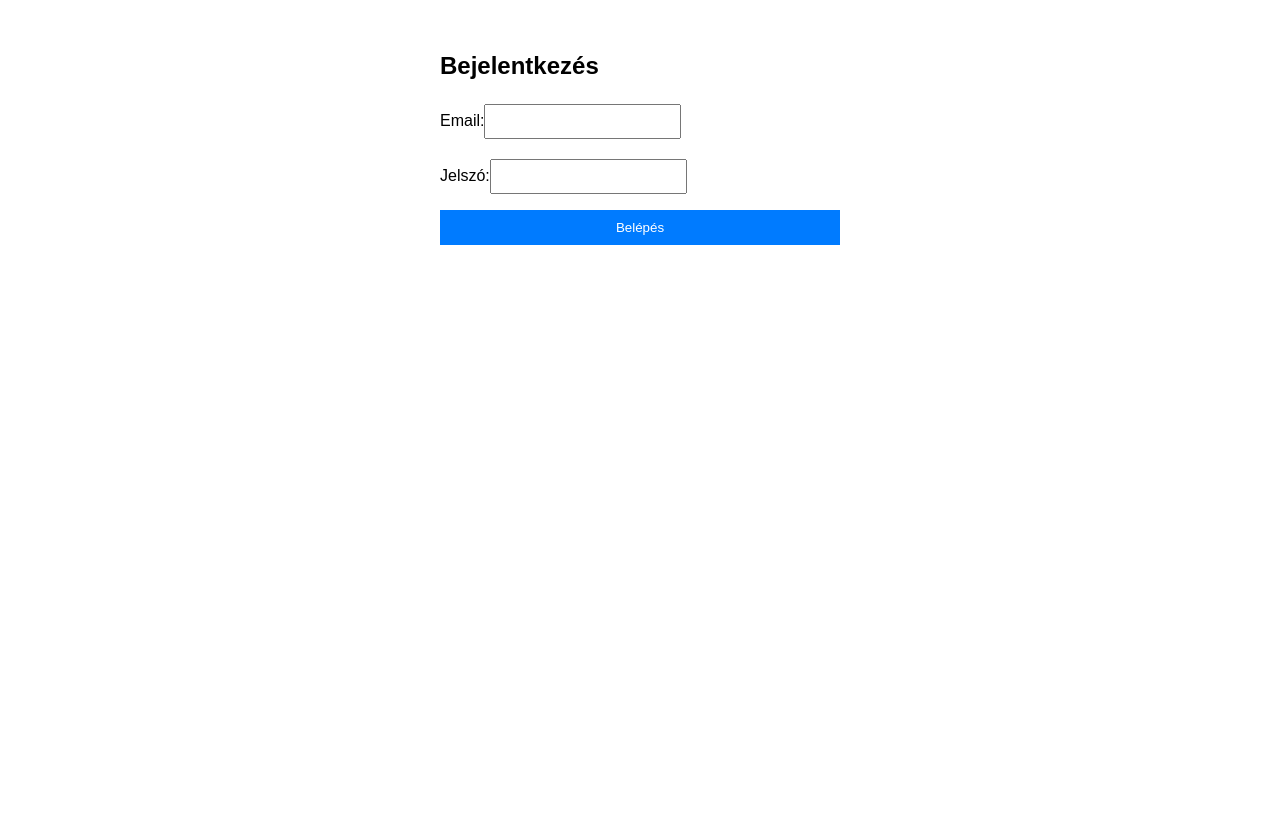
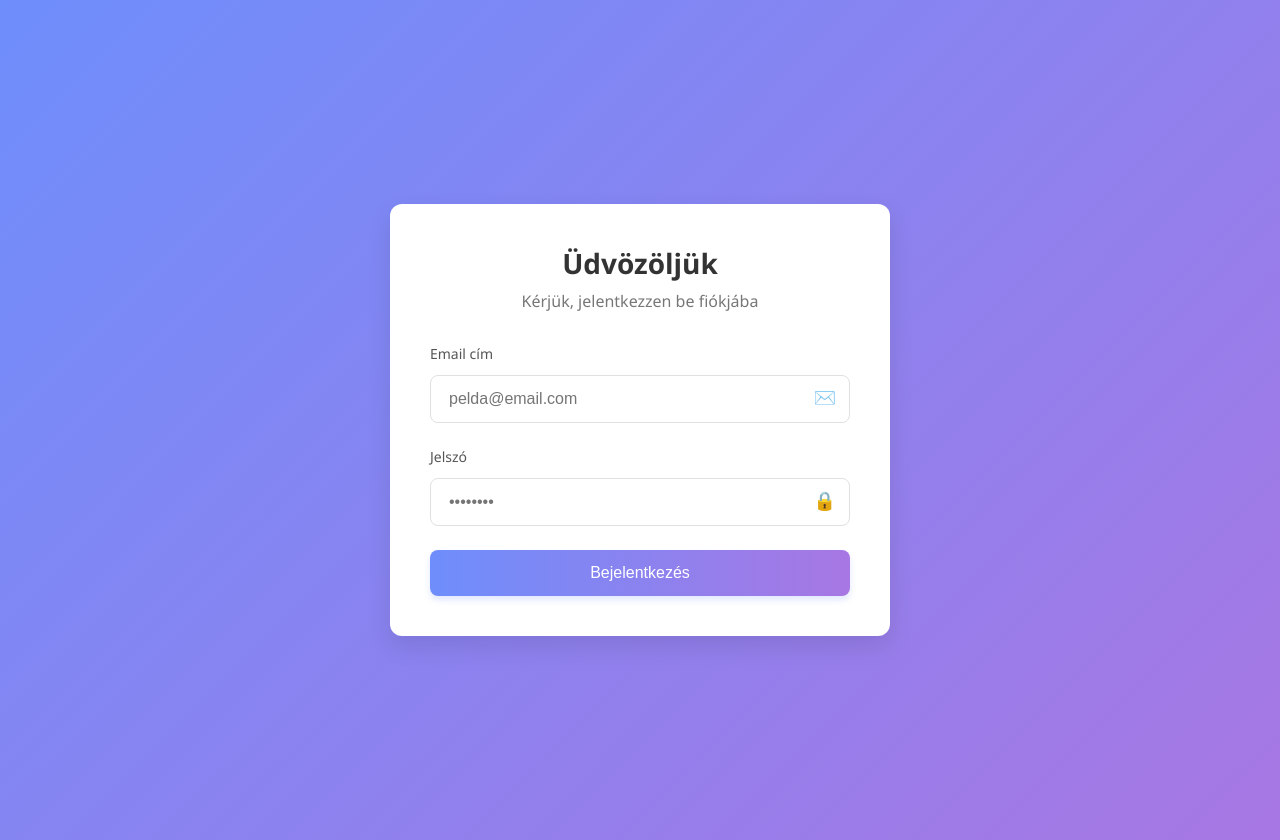
Before and after one commit to kytrack/nlreact, a React (Vite) app: page / in a window 1280 px wide. Before the commit the page ends 800 px from the top, so only its background shows below. Built offline with nearby package versions, Linux system fonts and the light colour scheme.

Commit message:
login design

```diff
--- a/src/index.css
+++ b/src/index.css
@@ -1,7 +1,6 @@
 body {
   font-family: Arial, sans-serif;
   margin: 0;
-  padding: 20px;
 }
 
 form {
--- a/src/pages/Login.tsx
+++ b/src/pages/Login.tsx
@@ -3,6 +3,7 @@ import { useNavigate } from 'react-router-dom';
 import apiClient from '../utils/ApiClient';
 import { LoginData } from '../types/authTypes';
 import { hashPasswordWithSHA256 } from '../utils/hashUtils';
+import './login.css';
 
 const Login = () => {
   const [formData, setFormData] = useState<LoginData>({
@@ -10,14 +11,21 @@ const Login = () => {
     hashed_password: '',
   });
   const [error, setError] = useState('');
+  const [isLoading, setIsLoading] = useState(false);
   const navigate = useNavigate();
 
   const handleSubmit = async (e: React.FormEvent) => {
     e.preventDefault();
+    setIsLoading(true);
+    setError('');
+
     try {
-      formData.hashed_password = await hashPasswordWithSHA256(formData.hashed_password);
-      const response = await apiClient.post('JWTLogin', formData);
-      console.log(formData);
+      const hashedPassword = await hashPasswordWithSHA256(formData.hashed_password);
+
+      const response = await apiClient.post('JWTLogin', {
+        email: formData.email,
+        hashed_password: hashedPassword
+      });
 
       if (response.data.succeed) {
         localStorage.setItem('jwtToken', response.data.token);
@@ -28,34 +36,63 @@ const Login = () => {
       }
     } catch (err) {
       setError('Bejelentkezési hiba történt');
+    } finally {
+      setIsLoading(false);
     }
   };
 
   return (
-    <div style={{ maxWidth: '400px', margin: '2rem auto' }}>
-      <h2>Bejelentkezés</h2>
-      <form onSubmit={handleSubmit}>
-        <div>
-          <label>Email:</label>
+    <div className="login-container">
+      <div className="login-card">
+        <div className="login-header">
+          <h1>Üdvözöljük</h1>
+          <p>Kérjük, jelentkezzen be fiókjába</p>
+        </div>
+
+        <form onSubmit={handleSubmit} className="login-form">
+          <div className="form-group">
+            <label htmlFor="email">Email cím</label>
+            <div className="input-container">
               <input
+                id="email"
                 type="email"
                 value={formData.email}
                 onChange={(e) => setFormData({ ...formData, email: e.target.value })}
+                placeholder="pelda@email.com"
                 required
               />
+              <span className="input-icon">✉️</span>
             </div>
-        <div>
-          <label>Jelszó:</label>
+          </div>
+
+          <div className="form-group">
+            <div className="password-header">
+              <label htmlFor="password">Jelszó</label>
+            </div>
+            <div className="input-container">
               <input
+                id="password"
                 type="password"
                 value={formData.hashed_password}
                 onChange={(e) => setFormData({ ...formData, hashed_password: e.target.value })}
+                placeholder="••••••••"
                 required
               />
+              <span className="input-icon">🔒</span>
             </div>
-        {error && <div style={{ color: 'red' }}>{error}</div>}
-        <button type="submit">Belépés</button>
+          </div>
+
+          {error && <div className="error-message">{error}</div>}
+
+          <button type="submit" className="login-button" disabled={isLoading}>
+            {isLoading ? "Bejelentkezés..." : "Bejelentkezés"}
+          </button>
         </form>
+
+        {/* <div className="register-section">
+          <p>Még nincs fiókja? <a href="/regisztracio">Regisztráljon most</a></p>
+        </div> */}
+      </div>
     </div>
   );
 };
--- /dev/null
+++ b/src/pages/login.css
@@ -0,0 +1,161 @@
+.login-container {
+    display: flex;
+    justify-content: center;
+    align-items: center;
+    min-height: 100vh;
+    background: linear-gradient(135deg, #6e8efb, #a777e3);
+    font-family: 'Segoe UI', 'Roboto', Arial, sans-serif;
+    padding: 20px;
+  }
+
+  .login-card {
+    width: 100%;
+    max-width: 420px;
+    background-color: white;
+    border-radius: 12px;
+    box-shadow: 0 10px 25px rgba(0, 0, 0, 0.1);
+    padding: 40px;
+    transition: transform 0.3s ease;
+  }
+
+  .login-card:hover {
+    transform: translateY(-5px);
+  }
+
+  .login-header {
+    text-align: center;
+    margin-bottom: 32px;
+  }
+
+  .login-header h1 {
+    color: #333;
+    margin: 0 0 8px 0;
+    font-weight: 600;
+    font-size: 28px;
+  }
+
+  .login-header p {
+    color: #777;
+    margin: 0;
+    font-size: 16px;
+  }
+
+  .login-form {
+    display: flex;
+    flex-direction: column;
+    gap: 24px;
+  }
+
+  .form-group {
+    display: flex;
+    flex-direction: column;
+    gap: 8px;
+  }
+
+  .password-header {
+    display: flex;
+    justify-content: space-between;
+    align-items: center;
+  }
+
+  .forgot-password {
+    color: #6e8efb;
+    font-size: 14px;
+    text-decoration: none;
+  }
+
+  .forgot-password:hover {
+    text-decoration: underline;
+  }
+
+  label {
+    font-size: 14px;
+    font-weight: 500;
+    color: #555;
+  }
+
+  .input-container {
+    position: relative;
+  }
+
+  input {
+    width: 100%;
+    padding: 14px 18px;
+    border: 1px solid #e0e0e0;
+    border-radius: 8px;
+    font-size: 16px;
+    transition: all 0.3s ease;
+    box-sizing: border-box;
+    padding-right: 40px;
+  }
+
+  input:focus {
+    border-color: #6e8efb;
+    box-shadow: 0 0 0 3px rgba(110, 142, 251, 0.1);
+    outline: none;
+  }
+
+  .input-icon {
+    position: absolute;
+    right: 14px;
+    top: 50%;
+    transform: translateY(-50%);
+    color: #999;
+    font-size: 18px;
+  }
+
+  .error-message {
+    color: #e74c3c;
+    font-size: 14px;
+    background-color: rgba(231, 76, 60, 0.1);
+    padding: 10px;
+    border-radius: 6px;
+    text-align: center;
+  }
+
+  .login-button {
+    padding: 14px;
+    background: linear-gradient(to right, #6e8efb, #a777e3);
+    color: white;
+    border: none;
+    border-radius: 8px;
+    font-size: 16px;
+    font-weight: 500;
+    cursor: pointer;
+    transition: all 0.3s ease;
+    box-shadow: 0 4px 6px rgba(110, 142, 251, 0.2);
+  }
+
+  .login-button:hover {
+    background: linear-gradient(to right, #5a7df4, #9966d6);
+    box-shadow: 0 6px 8px rgba(110, 142, 251, 0.3);
+  }
+
+  .login-button:disabled {
+    background: #cccccc;
+    cursor: not-allowed;
+    box-shadow: none;
+  }
+
+  .register-section {
+    text-align: center;
+    margin-top: 32px;
+    color: #777;
+    font-size: 15px;
+  }
+
+  .register-section a {
+    color: #6e8efb;
+    text-decoration: none;
+    font-weight: 500;
+  }
+
+  .register-section a:hover {
+    text-decoration: underline;
+  }
+
+  @media (max-width: 480px) {
+    .login-card {
+      padding: 30px 20px;
+    }
+  }
```
Lines whose indentation alone changed are shown as unchanged.
